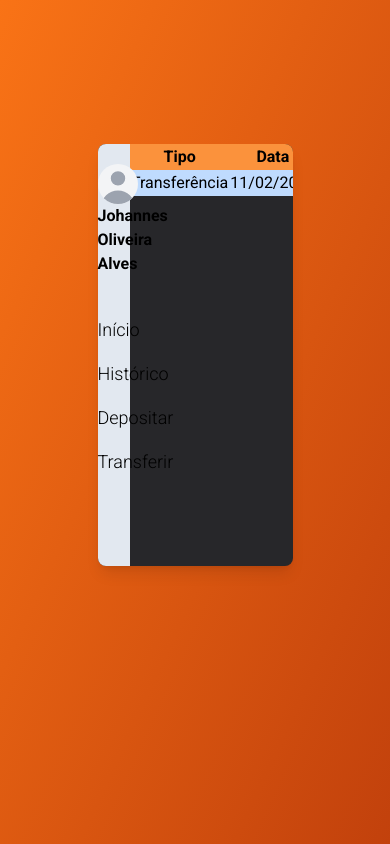
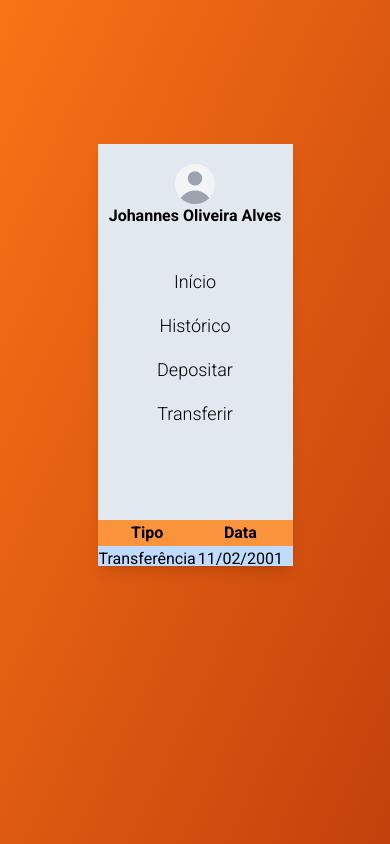
Before and after one commit to JohannesAlves/Bank-Study, a React (Vite) app in the folder web/: page / in a window 390 px wide. Built offline with nearby package versions, Linux system fonts and the light colour scheme.

Commit message:
refactor: responsive app

```diff
--- a/web/src/components/organisms/Nav/index.tsx
+++ b/web/src/components/organisms/Nav/index.tsx
@@ -3,7 +3,7 @@ import { ButtonsNav } from "../../molecules/ButtonsNav";
 
 export function Nav() {
     return (
-        <nav className="w-1/6 h-full bg-slate-200 rounded-l-lg flex flex-col  font-sans">
+        <nav className="w-full lg:w-1/6  h-full bg-slate-200 lg:rounded-l-lg flex flex-col  font-sans">
             <div className="text-center font-bold mt-2">
                 <AvatarAndName />
             </div>
--- a/web/src/components/organisms/ProfileTransferHistory/index.tsx
+++ b/web/src/components/organisms/ProfileTransferHistory/index.tsx
@@ -3,7 +3,7 @@ import { Subtitle } from "../../atoms/Subtitle";
 export function NavTransferHistory() {
     return (
         <>
-            <div className="flex flex-col text-center mx-auto w-10/12 overflow-auto rounded-r-lg ">
+            <div className="flex flex-col text-center mx-auto w-full lg:w-10/12  overflow-auto lg:rounded-r-lg ">
                 <table className="table-fixed  mx-auto font-sans">
                     <thead className="bg-orange-400">
                         <tr>
--- a/web/src/pages/Profile.tsx
+++ b/web/src/pages/Profile.tsx
@@ -5,7 +5,7 @@ import { NavTransferHistory } from "../components/organisms/ProfileTransferHisto
 function Profile() {
     return (
         <>
-            <div className="flex flex-row h-full">
+            <div className="flex flex-col lg:flex-row h-full">
                 <Nav />
                 <NavTransferHistory />
             </div>
```
